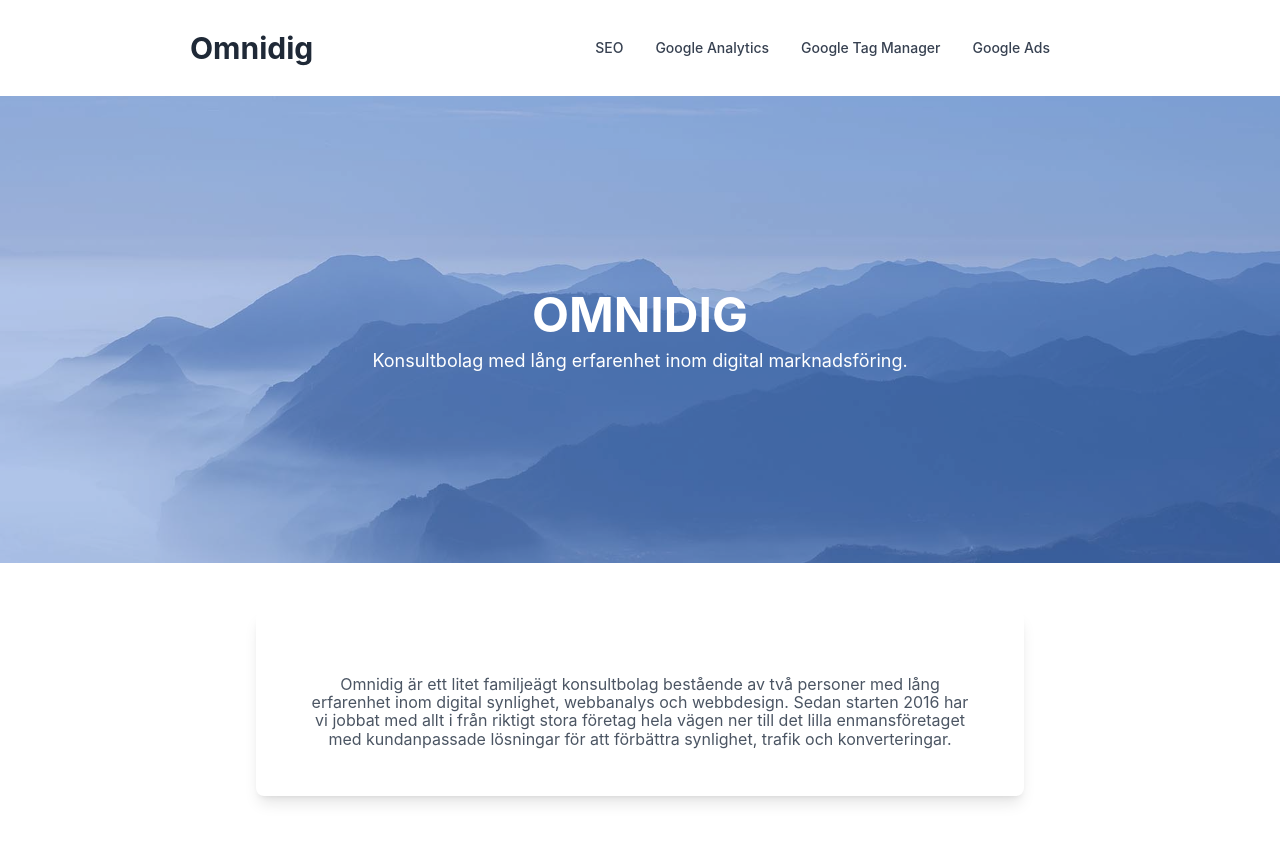
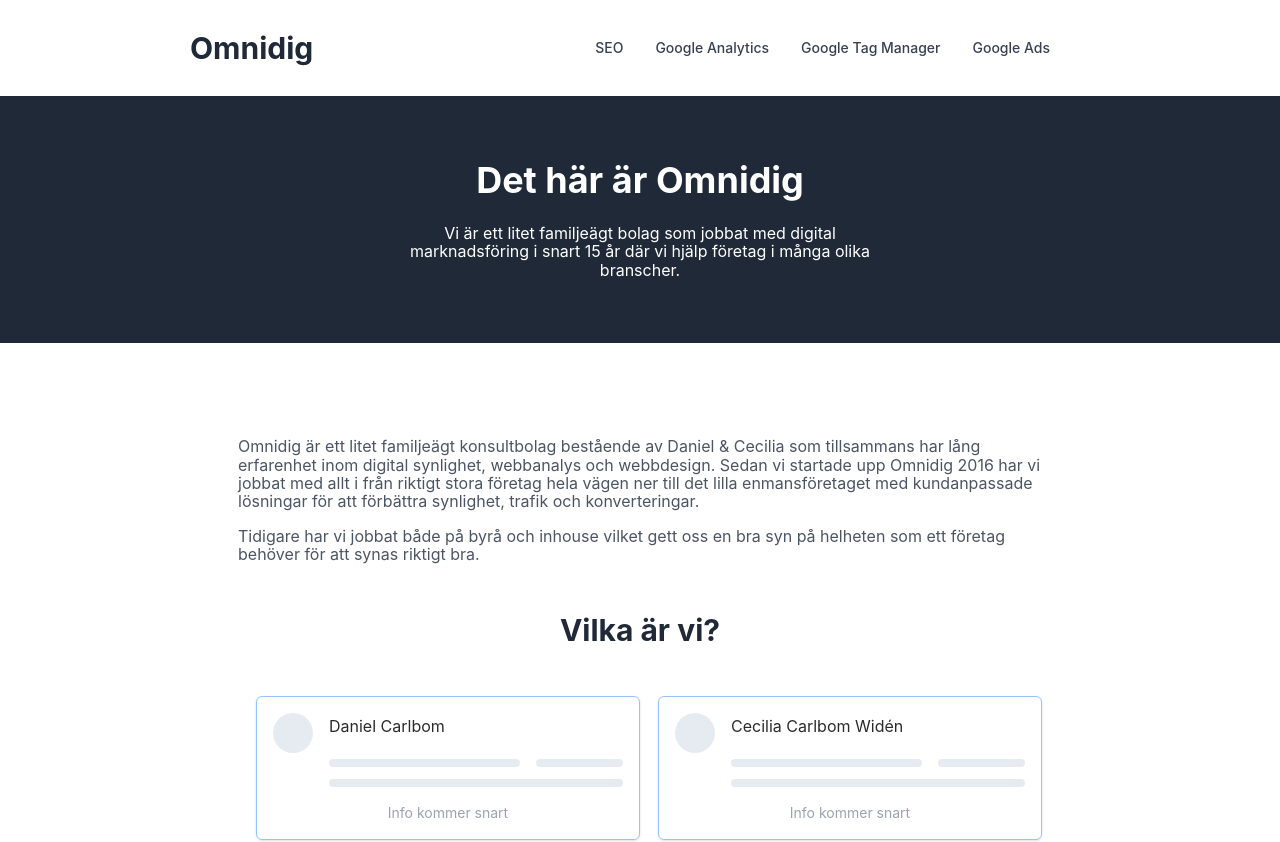
Before and after one commit to dcarlbom/omnidig-frontend, a Next.js app: page /om-oss in a window 1280 px wide. Shown: the top 842 px of the page. Built offline with nearby package versions, Linux system fonts and the light colour scheme.

Commit message:
strapi connection made

```diff
--- a/package.json
+++ b/package.json
@@ -11,7 +11,6 @@
     "@fortawesome/fontawesome-svg-core": "^1.3.0",
     "@fortawesome/free-solid-svg-icons": "^6.0.0",
     "@fortawesome/react-fontawesome": "^0.1.17",
-    "alpinejs": "^3.8.1",
     "dotenv": "^16.0.0",
     "isomorphic-unfetch": "^3.1.0",
     "next": "12.0.10",
--- /dev/null
+++ b/pages/_document.js
@@ -0,0 +1,24 @@
+import Document, { Html, Head, Main, NextScript } from 'next/document'
+
+class MyDocument extends Document {
+  static async getInitialProps(ctx) {
+    const initialProps = await Document.getInitialProps(ctx)
+    return { ...initialProps }
+  }
+
+  render() {
+    return (
+      <Html>
+        <Head>
+        <link rel="icon" href="/favicon.ico" />
+      </Head>
+          <body>
+          <Main />
+          <NextScript />
+        </body>
+      </Html>
+    )
+  }
+}
+
+export default MyDocument
--- /dev/null
+++ b/pages/blogg/index.js
@@ -0,0 +1,42 @@
+import { faMoneyBillWave } from '@fortawesome/free-solid-svg-icons'
+import fetch from 'isomorphic-unfetch'
+
+export default function BloggList({ posts }) {
+    console.log(posts)
+
+    return(
+        <>
+        <div className="max-w-full px-6 py-16 mx-auto text-center bg-gray-800">
+            <div className="max-w-lg mx-auto">
+                <h1 className="text-3xl font-bold text-white md:text-4xl">Omnidig Blogg</h1>
+                <p className="mt-6 text-white">Här hittar du alla våra artiklar om digital marknadsföring, med fokus på SEO och webbanalys!</p>
+            </div>
+        </div>
+
+        <section className='container px-6 py-16 mx-auto text-center'>
+            <div>
+                <h2 className="text-2xl font-semibold text-gray-800 uppercase">Våra senaste artiklar</h2>
+                <div className='container'>
+                    {posts.data.map(post => (
+                        <p>{post.attributes.title}</p>
+                    ))}
+                </div>
+            </div>
+
+        </section>
+        </>
+    )
+}
+
+export async function getServerSideProps() {
+    const { STRAPI_API_URL } = process.env
+
+    const res = await fetch(`${STRAPI_API_URL}/api/posts?populate=*`)
+    const data = await res.json()
+
+    return {
+        props: {
+            posts: data
+        }
+    }
+}
--- a/pages/om-oss/index.js
+++ b/pages/om-oss/index.js
@@ -2,23 +2,64 @@
 export default function Home() {
     return(
         <>
-        <div className='w-full relative'>
-            <div className='w-full h-full bg-blue-500 top-0 left-0 absolute opacity-40'></div>
-            <div className='w-full h-full flex flex-col absolute top-0 left-0 justify-center items-center p-1'>
-                <div className='text-4xl lg:text-5xl font-bold text-white my-2'>OMNIDIG</div>
-                <div className='text-md lg:text-lg text-white text-center'>Konsultbolag med lång erfarenhet inom digital marknadsföring.</div>
+        <div className="max-w-full px-6 py-16 mx-auto text-center bg-gray-800">
+            <div className="max-w-lg mx-auto">
+                <h1 className="text-3xl font-bold text-white md:text-4xl">Det här är Omnidig</h1>
+                <p className="mt-6 text-white">Vi är ett litet familjeägt bolag som jobbat med digital marknadsföring i snart 15 år där vi hjälp företag i många olika branscher.</p>
             </div>
-            <img src="/images/seo-header.jpg" />
         </div>
 
-        <section className='max-w-3xl mx-auto m-12'>
-            <div className='bg-white lg:flex lg:shadow-lg lg:rounded-lg'>
+        <section className='container px-6 py-16 mx-auto text-center'>
+            <div className='bg-white lg:flex'>
                 <div className='p-12 text-center'>
-                    <h2 className='text-2xl text-gray-800 font-bold md:text-3xl'></h2>
-                    <p className='mt-4 text-gray-600 text-left md:text-center'>Omnidig är ett litet familjeägt konsultbolag bestående av två personer med lång erfarenhet inom digital synlighet, webbanalys och webbdesign.
-                    Sedan starten 2016 har vi jobbat med allt i från riktigt stora företag hela vägen ner till det lilla enmansföretaget med kundanpassade lösningar för att förbättra synlighet, trafik och konverteringar.</p>
+                    <p className='mt-4 text-gray-600 text-left'>Omnidig är ett litet familjeägt konsultbolag bestående av Daniel & Cecilia som tillsammans har lång erfarenhet inom digital synlighet, webbanalys och webbdesign.
+                    Sedan vi startade upp Omnidig 2016 har vi jobbat med allt i från riktigt stora företag hela vägen ner till det lilla enmansföretaget med kundanpassade lösningar för att förbättra synlighet, trafik och konverteringar.</p>
+
+                    <p className='mt-4 text-gray-600 text-left'>Tidigare har vi jobbat både på byrå och inhouse vilket gett oss en bra syn på helheten som ett företag behöver för att synas riktigt bra.</p>
+
+                    <h2 className='m-12 text-2xl text-gray-800 font-bold md:text-3xl'>Vilka är vi?</h2>
+                    <div className="flex flex-col md:flex-row justify-evenly">
+
+
+                    <div className="border border-blue-300 shadow rounded-md p-4 max-w-sm w-full mx-auto">
+                        <div className="animate-pulse flex space-x-4">
+                            <div className="rounded-full bg-slate-200 h-10 w-10"></div>
+                            <div className="flex-1 space-y-6 py-1">
+                                <div className="text-left">Daniel Carlbom</div>
+                                <div className="space-y-3">
+                                    <div className="grid grid-cols-3 gap-4">
+                                        <div className="h-2 bg-slate-200 rounded col-span-2"></div>
+                                        <div className="h-2 bg-slate-200 rounded col-span-1"></div>
+                                    </div>
+                                    <div className="h-2 bg-slate-200 rounded"></div>
+                                </div>
+                            </div>
+                        </div>
+                        <div className="mt-3 text-sm text-gray-400">Info kommer snart</div>
+                    </div>
+
+                    <div className="border border-blue-300 shadow rounded-md p-4 max-w-sm w-full mx-auto m-4 md:m-0">
+                        <div className="animate-pulse flex space-x-4">
+                            <div className="rounded-full bg-slate-200 h-10 w-10"></div>
+                            <div className="flex-1 space-y-6 py-1">
+                                <div className="text-left">Cecilia Carlbom Widén</div>
+                                <div className="space-y-3">
+                                    <div className="grid grid-cols-3 gap-4">
+                                        <div className="h-2 bg-slate-200 rounded col-span-2"></div>
+                                        <div className="h-2 bg-slate-200 rounded col-span-1"></div>
+                                    </div>
+                                    <div className="h-2 bg-slate-200 rounded"></div>
+                                </div>
+                            </div>
+                        </div>
+                    <div className="mt-3 text-sm text-gray-400">Info kommer snart</div>
+                    </div>
+
+                    </div>
                 </div>
+
             </div>
+
         </section>
         </>
     )
```
